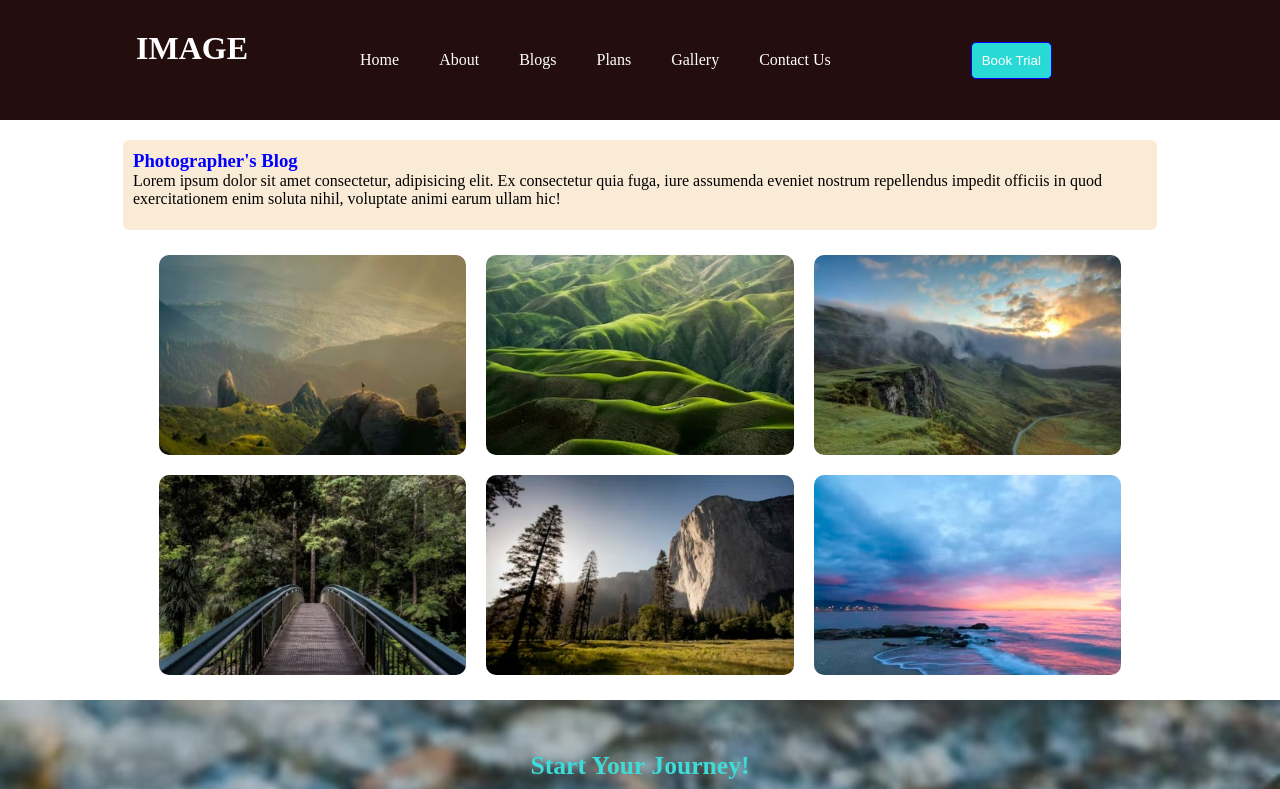
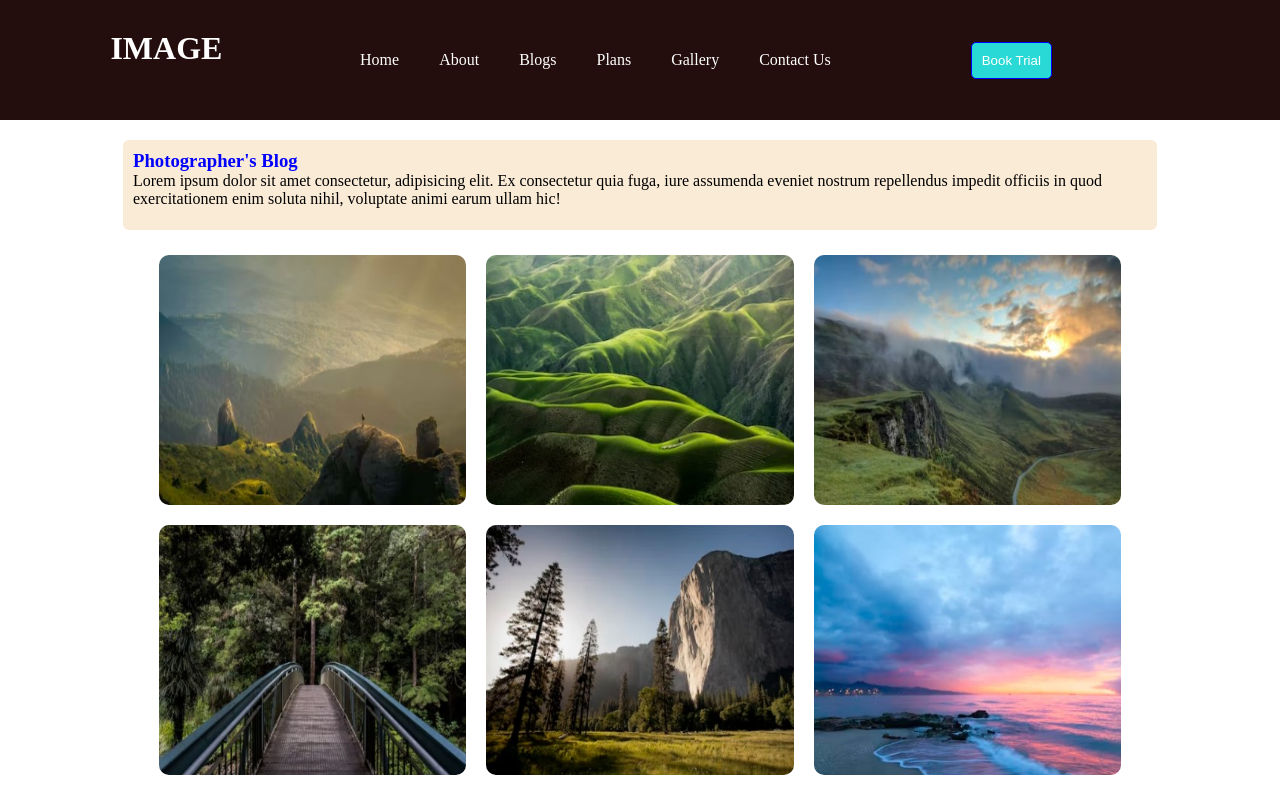
Before and after one commit to Archie1200/MyWebsite, a plain HTML site: page index.html in a window 1280 px wide. Shown: the top 789 px of the page. Drawn offline with Linux system fonts and the light colour scheme; some icons are missing.

Commit message:
Update styles.css

```diff
--- a/styles.css
+++ b/styles.css
@@ -31,7 +31,7 @@ body{
     margin-left: 120px;
 }
 .content{
-    width: 70%;
+    width: 74%;
     height: 100%;
     display: flex;
     justify-content: center;
@@ -73,7 +73,7 @@ body{
 .box{
     margin-top: 10px;
     width: 30%;
-    height: 200px;
+    height: 250px;
     margin-left: 5px;
     margin-right: 5px;
     padding: 5px;
```
